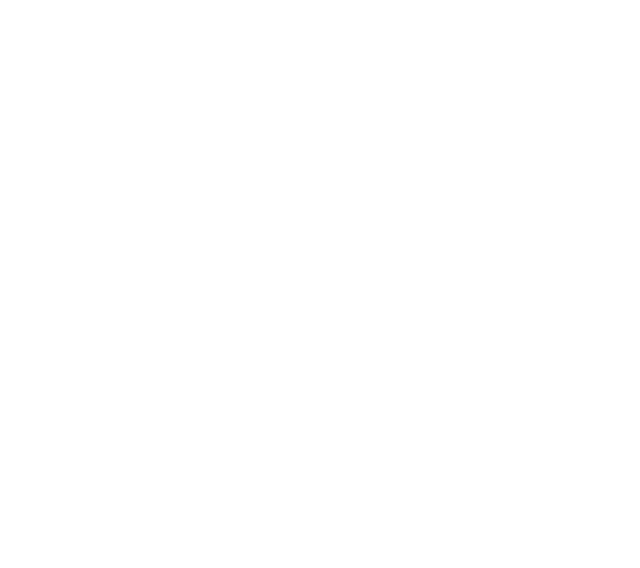
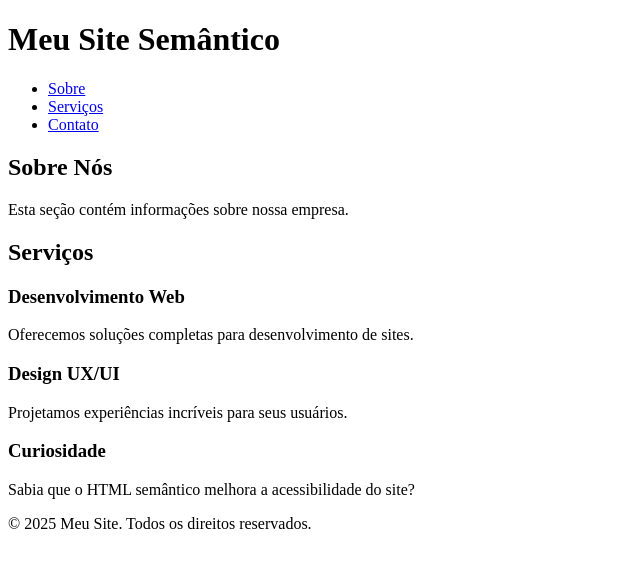
Before and after one commit to Chokiwars/Aula-de-Semantica-Ford-ENTER, a plain HTML site: page index.html in a window 1280 px wide. Shown: the whole page, without its empty margins (0-640 px from the left). Drawn offline with Linux system fonts and the light colour scheme.

Commit message:
Criando todo o html da página

```diff
--- a/index.html
+++ b/index.html
@@ -1,11 +1,58 @@
 <!DOCTYPE html>
 <html lang="pt-BR">
+
 <head>
     <meta charset="UTF-8">
     <meta name="viewport" content="width=device-width, initial-scale=1.0">
-    <title>Meu Site Semântinco</title>
+    <title>Exemplo de HTML Semântico</title>
 </head>
+
 <body>
 
+    <!-- Cabeçalho da página -->
+    <header>
+        <h1>Meu Site Semântico</h1>
+        <nav>
+            <!-- Menu de navegação -->
+            <ul>
+                <li><a href="#sobre">Sobre</a></li>
+                <li><a href="#servicos">Serviços</a></li>
+                <li><a href="#contato">Contato</a></li>
+            </ul>
+        </nav>
+    </header>
+
+    <!-- Seção principal -->
+    <main>
+        <section id="sobre">
+            <h2>Sobre Nós</h2>
+            <p>Esta seção contém informações sobre nossa empresa.</p>
+        </section>
+
+        <section id="servicos">
+            <h2>Serviços</h2>
+            <article>
+                <h3>Desenvolvimento Web</h3>
+                <p>Oferecemos soluções completas para desenvolvimento de sites.</p>
+            </article>
+            <article>
+                <h3>Design UX/UI</h3>
+                <p>Projetamos experiências incríveis para seus usuários.</p>
+            </article>
+        </section>
+
+        <!-- Informações complementares -->
+        <aside>
+            <h3>Curiosidade</h3>
+            <p>Sabia que o HTML semântico melhora a acessibilidade do site?</p>
+        </aside>
+    </main>
+
+    <!-- Rodapé da página -->
+    <footer>
+        <p>&copy; 2025 Meu Site. Todos os direitos reservados.</p>
+    </footer>
+
 </body>
+
 </html>
```
